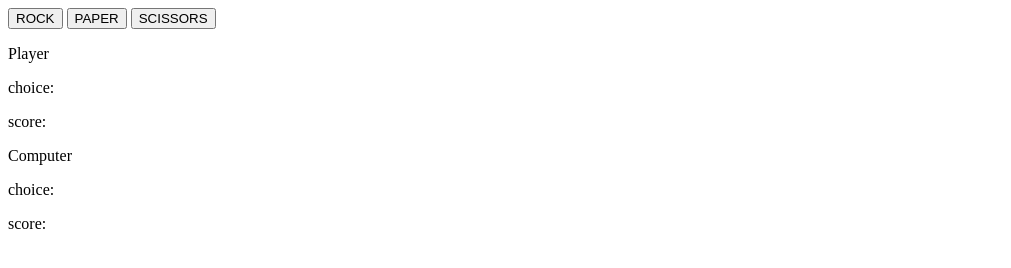
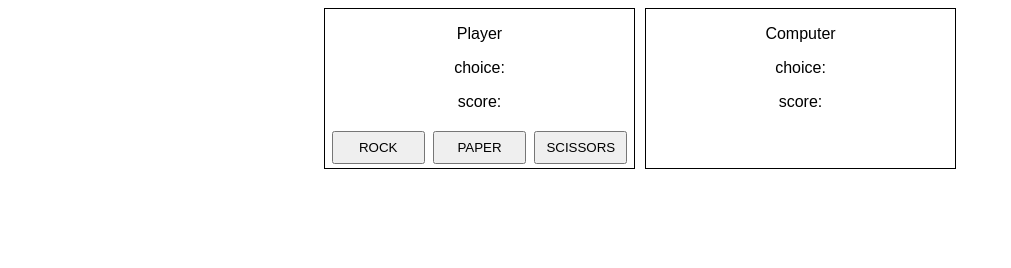
Before and after one commit to patrycjastarzec/Rock-Paper-Scissors, a plain HTML site: page index.html in a window 1280 px wide. Shown: the whole page, without its empty margins (0-1011 px from the left). Drawn offline with Linux system fonts and the light colour scheme.

Commit message:
Add style.css file

```diff
--- a/index.html
+++ b/index.html
@@ -5,19 +5,22 @@
     <meta http-equiv="X-UA-Compatible" content="IE=edge">
     <meta name="viewport" content="width=device-width, initial-scale=1.0">
     <title>Rock Paper Scissors</title>
+    <link rel="stylesheet" href="style.css" type="text/css" />
     <script src="app.js" defer></script>
 </head>
 <body>
-    <div>
-        <button id='rock'>ROCK</button>
-        <button id='paper'>PAPER</button>
-        <button id='scissors'>SCISSORS</button>
-        <div>
+    <div class='grid-container'>
+        <div id='left-column'>
             <p>Player</p>
             <p>choice: <span id='player-choice' class='button'></span></p>
-            <p>score:<span id='player-score' class='button'></span></p>
+            <p>score: <span id='player-score' class='button'></span></p>
+            <div id='center'>
+                <button id='rock'>ROCK</button>
+                <button id='paper'>PAPER</button>
+                <button id='scissors'>SCISSORS</button>
+            </div>
         </div>
-        <div>
+        <div id='right-column'>
             <p>Computer</p>
             <p>choice: <span id='computer-choice' class='button'></span></p>
             <p>score: <span id='computer-score' class='button'></span></p>
--- /dev/null
+++ b/style.css
@@ -0,0 +1,30 @@
+.grid-container {
+    display: grid;
+    grid-template-columns: 1fr 1fr;
+    grid-gap: 10px;
+    margin-left: 25%;
+    margin-right: 25%;
+}
+
+#left-column, #right-column {
+    text-align: center;
+    border-style: solid;
+    border-width: 0.1em;
+    border-color: black;
+}
+
+#center {
+    display: flex;
+    justify-content: center;
+}
+
+button{
+    margin: 0.3em;
+    font-family: Arial, sans-serif;
+    height: 2.5em;
+    width: 7em;
+}
+
+p {
+    font-family: Arial, sans-serif;
+}
```
